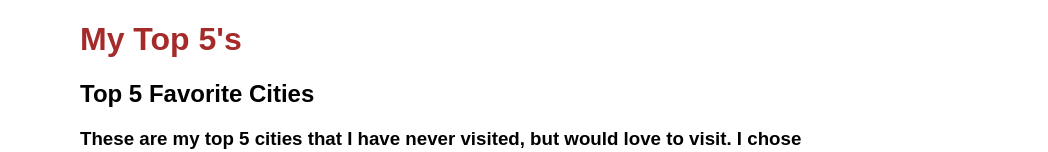
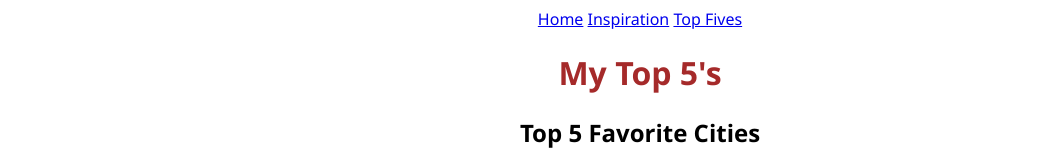
Before and after one commit to NatSiu/portfolio, a plain HTML site: page TopFive/topfive.html in a window 1280 px wide. Shown: the top 152 px of the page, without its empty margins (0-1048 px from the left). Drawn offline with Linux system fonts and the light colour scheme.

Commit message:
added navigation buttons, updated fonts, updated page formatting

```diff
--- a/TopFive/topfive.html
+++ b/TopFive/topfive.html
@@ -4,7 +4,12 @@
         <meta charset="UTF-8">
         <title>Nathan_Siu_topFivePage</title>
     </head>
-    <body style="font-family: Arial, Helvetica, sans-serif; margin-left: 80px;">
+    <body style="text-align: center; font-family: 'Segoe UI', Tahoma, Geneva, Verdana, sans-serif;">
+
+        <a href="../index.html">Home</a>
+        <a href="/inspiration/inspiration.html">Inspiration</a>
+        <a href="topfive.html">Top Fives</a>
+
         <h1 style="color: brown;">My Top 5's</h1>
         <h2>Top 5 Favorite Cities</h2>
         <h3>
```
Also changed, not shown: Inspiration/inspiration.html (+5 -0 lines), index.html (+5 -4 lines).
